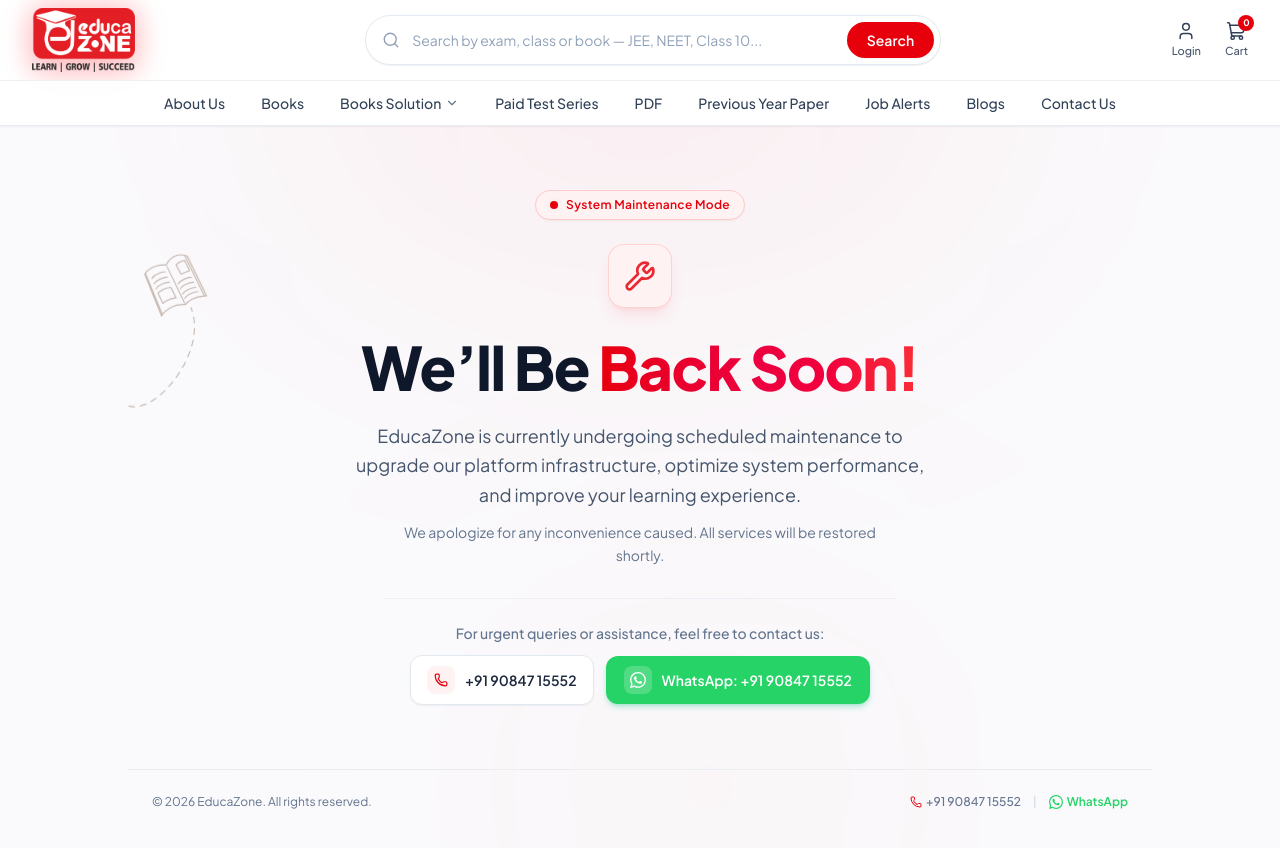
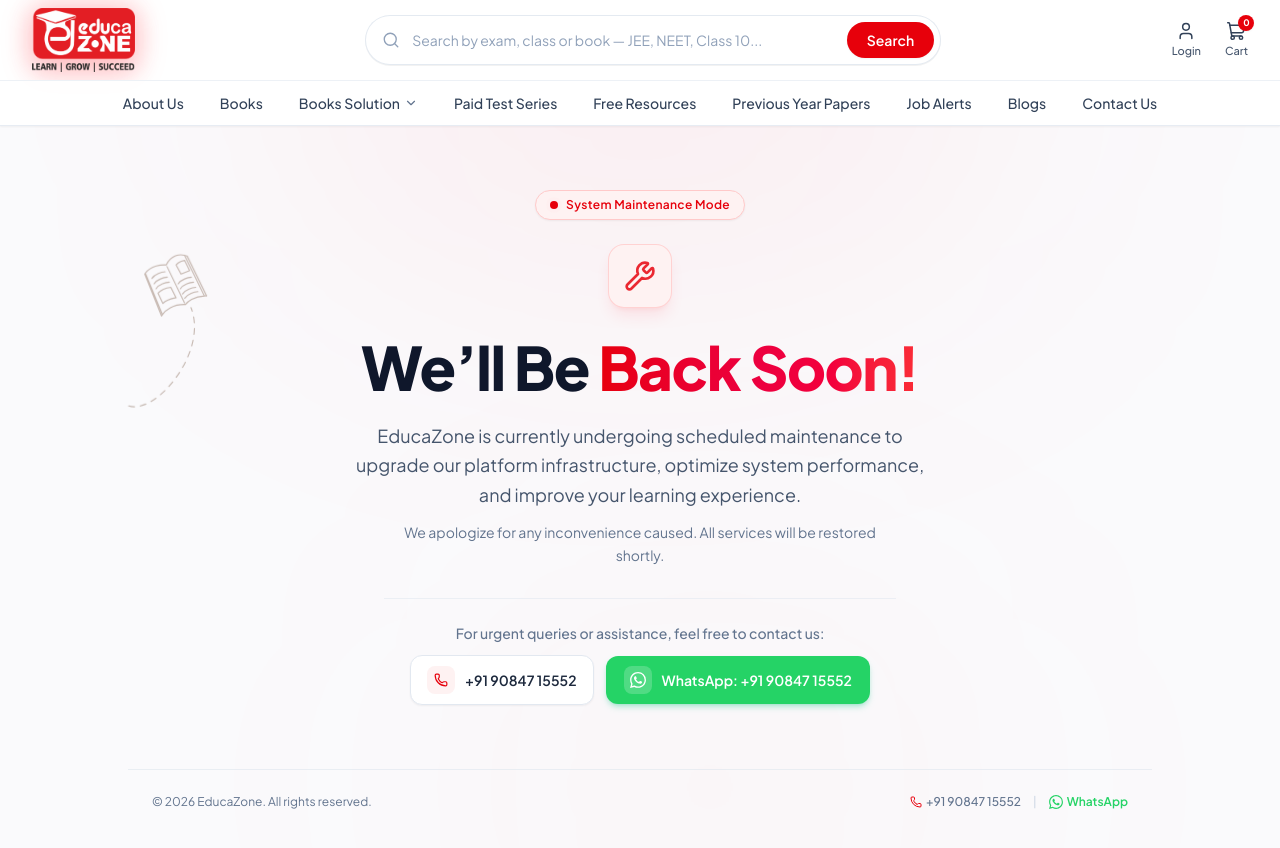
Before and after one commit to ritikvarun/educazone, a React (Vite) app: page / in a window 1280 px wide. Shown: the top 848 px of the page. Built offline with nearby package versions, Linux system fonts and the light colour scheme.

Commit message:
Replace PDF with Free Resources and correct English labels in navigation

```diff
--- a/src/components/Navbar.jsx
+++ b/src/components/Navbar.jsx
@@ -17,8 +17,8 @@
   { name: 'Books', href: '#books' },
   { name: 'Books Solution', isDropdown: true },
   { name: 'Paid Test Series', href: '#paid-test-series' },
-  { name: 'PDF', href: '#pdf' },
-  { name: 'Previous Year Paper', href: '#previous-year-paper' },
+  { name: 'Free Resources', href: '#free-resources' },
+  { name: 'Previous Year Papers', href: '#previous-year-papers' },
   { name: 'Job Alerts', href: '#job-alerts' },
   { name: 'Blogs', href: '#blogs' },
   { name: 'Contact Us', href: '#contact-us' },
@@ -205,7 +205,7 @@
                   type="text"
                   value={searchQuery}
                   onChange={(e) => setSearchQuery(e.target.value)}
-                  placeholder="Search by exam, class or book — JEE, NEET, Cla..."
+                  placeholder="Search by exam, class, or book — JEE, NEET, Class 10..."
                   className="w-full bg-transparent text-slate-800 placeholder-slate-400 text-xs font-normal outline-none pr-1.5"
                 />
                 {searchQuery && (
```
